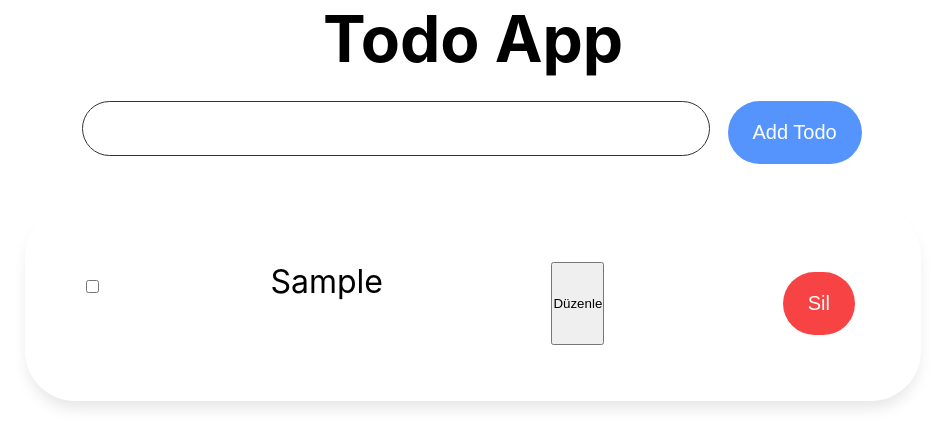
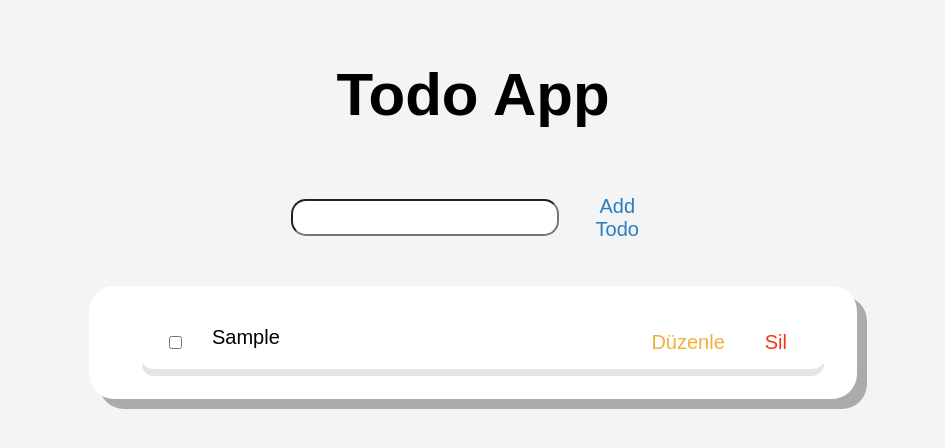
Before and after one commit to biskendr/todo-app, a React (Create React App) app: page / in a window 1280 px wide. Both pictures are taken after typing "Sample" into the empty fields and a click on the button "Add Todo". Shown: the top 448 px of the page, without its empty margins (167-1112 px from the left). Built offline with nearby package versions, Linux system fonts and the light colour scheme.

Commit message:
:lipstick: components redesigned

```diff
--- a/src/index.css
+++ b/src/index.css
@@ -1,74 +1,158 @@
 *,
+*::after,
 *::before,
-*::after {
+html,
+body {
   margin: 0;
   padding: 0;
   box-sizing: border-box;
 }
+
 body {
-  font-family: -apple-system, BlinkMacSystemFont, "Segoe UI", "Roboto", "Oxygen",
-    "Ubuntu", "Cantarell", "Fira Sans", "Droid Sans", "Helvetica Neue",
-    sans-serif;
-  -webkit-font-smoothing: antialiased;
-  -moz-osx-font-smoothing: grayscale;
+  font-family: "DM Sans", sans-serif;
+  background-color: #f3f4f6;
 }
 
-code {
-  font-family: source-code-pro, Menlo, Monaco, Consolas, "Courier New",
-    monospace;
+.app {
+  width: 60%;
+  margin: 0 auto;
+  display: flex;
+  justify-content: center;
+  align-items: center;
+  flex-direction: column;
+  font-size: 1.25em;
+}
+.app h1 {
+  font-size: 3em;
+  margin: 1em 0;
+}
+.todoList {
+  width: 100%;
+  margin: 2em 0;
+  border-radius: 25px;
+  padding: 1em 2em;
+  background-color: #fff;
+  box-shadow: 10px 10px 0px 0px rgba(0, 0, 0, 0.3);
 }
 
-.app,
-.addTodo {
-  font-size: 2em;
-  text-align: center;
-  width: 70%;
-  margin: 0 auto;
+.todoListItem {
+  display: flex;
+  width: 100%;
+  margin: 0.5em;
+  border-radius: 5px;
+  padding: 0.5em 1em;
+  border-radius: 15px;
+  box-shadow: 0px 10px 0px -3px rgba(0, 0, 0, 0.1);
 }
-.addTodo {
-  width: 100%;
+button {
+  border: none;
+  background: none;
+  font-size: 1.25rem;
+  margin: 0 1em;
+}
+.todoListItem p {
+  flex: 70%;
+  margin: 0 1em;
+  overflow: hidden;
+}
+.todoListItem > button,
+form {
+  display: flex;
+  justify-content: center;
+  align-items: center;
 }
 
-input {
-  width: 70%;
-  margin: 0.25em;
-  padding: 0.25em 0.5em;
-  border-radius: 50px;
-  border: 1px solid #333;
-  font-size: 0.5em;
-}
-.buttonAdd,
-.buttonRemove {
-  margin: 0.5em;
-  padding: 1em 1.25em;
-  border-radius: 50px;
-  color: #fff;
-  font-size: 1.25rem;
-  border: none;
+.modal-wrapper {
+  display: flex;
+  justify-content: center;
+  align-items: center;
+  position: fixed;
+  width: 100%;
+  height: 100%;
+  top: 0;
+  left: 0;
+  background: rgba(0, 0, 0, 0.5);
+  z-index: 1000;
 }
 
-.todoList {
-  text-align: start;
-  padding: 1em;
-  margin: 1em 0;
-  border-radius: 50px;
-  box-shadow: 0px 10px 15px -3px rgba(0,0,0,0.1);
+.modal {
+  background-color: #fff;
+  width: 50%;
+  padding: 2em 4em;
+  border-radius: 15px;
+  display: flex;
+  flex-direction: column;
+  position: relative;
+  animation-name: openModal;
+  animation-duration: 1s;
 }
 
-.todoList li {
-  list-style: inside;
-  margin: 0.25em;
+.modal p {
+  margin: 1em 0;
+  flex: 50%;
+}
+
+.modal form {
+  display: flex;
+  flex-direction: column;
+  margin: 1em;
+  text-align: center;
+  justify-content: center;
+}
+.modal p {
+  overflow: hidden;
+}
+.modal form > * {
+  margin: 0.5em 0;
+}
+input {
+  background-color: #fff;
+  width: 100%;
+  font-size: 1.25rem;
+  border-radius: 15px;
+  padding: 0.25em 1em;
+  margin: 0.5em;
+}
+
+.buttonSave {
+  border: 2px solid #333;
   padding: 0.5em;
+  border-radius: 15px;
+}
+.buttonClose {
+  position: absolute;
+  top: 0;
+  right: 0;
+  margin: 1em 2em;
+  color: rgb(150, 150, 150);
+}
+
+.addTodo {
+  width: 50%;
 }
 
 .buttonAdd {
-  background-color: #5594fc;
-}
-.buttonRemove {
-  background-color: #f74343;
+  color: #2d7dbc;
 }
 
-li {
-  display: flex;
-  justify-content: space-between;
+.buttonRemove {
+  color: #f3371a;
 }
+.buttonEdit {
+  color: #f2af3a;
+}
+.buttonSave {
+  color: #67a03f;
+}
+
+@keyframes openModal {
+  0% {
+    margin-bottom: 5%;
+    opacity: 0;
+  }
+
+  100% {
+    margin-bottom: 0;
+    opacity: 1;
+  }
+}
```
